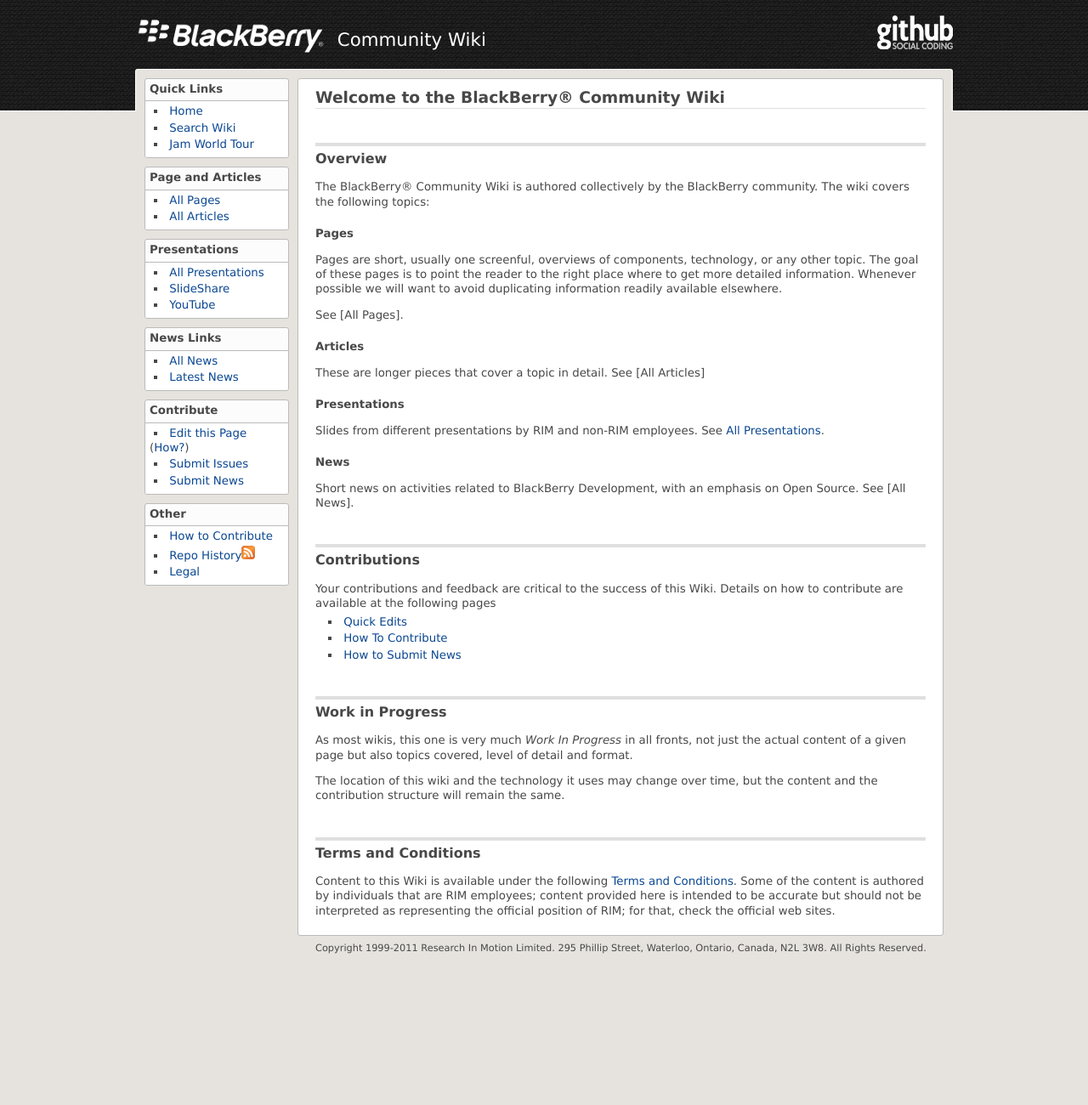
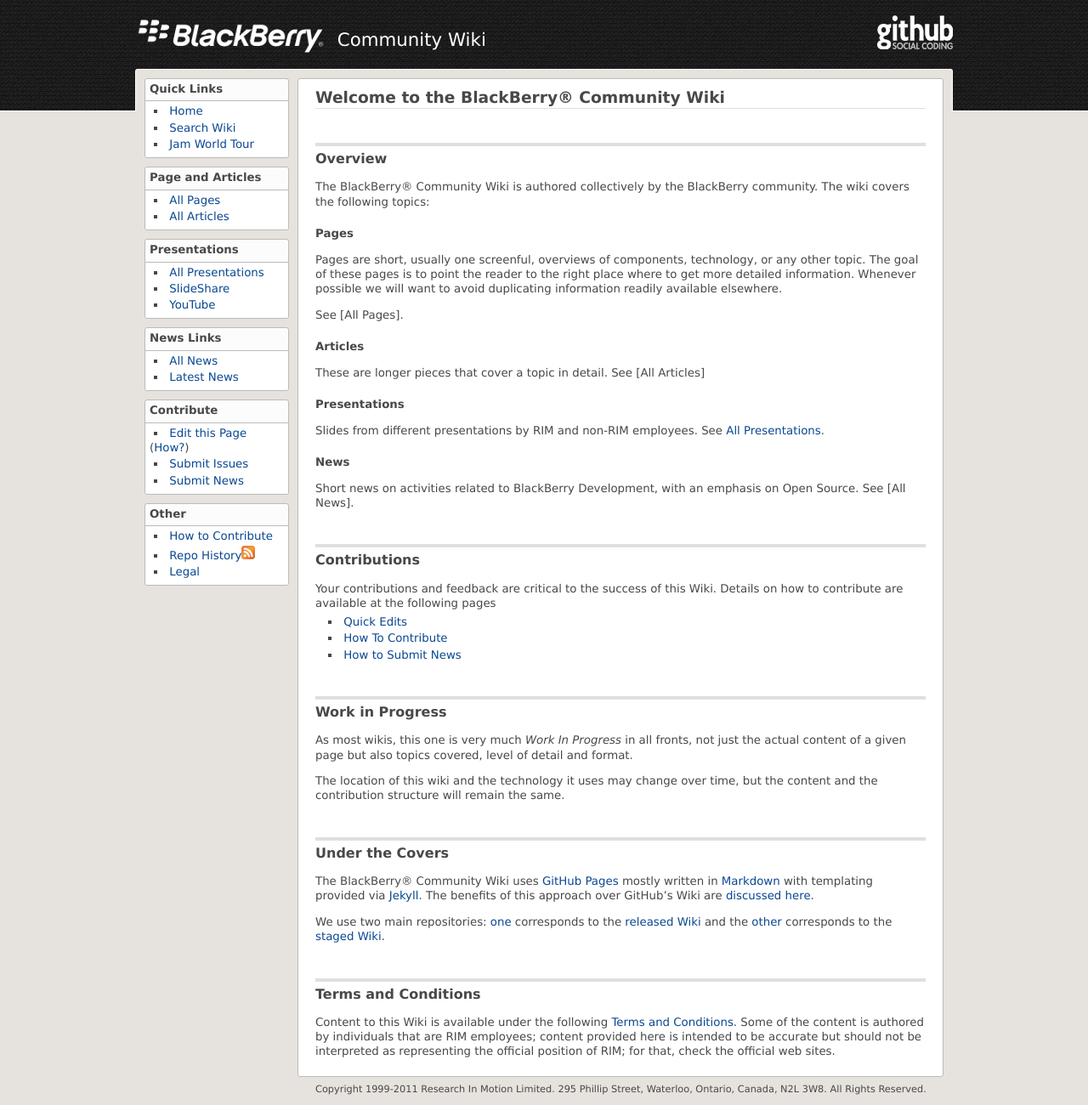
Before and after one commit to blackberry/Community, a Jekyll site: the page built from Community_Wiki.md, in a window 1280 px wide. Shown: the whole page at 85% size. Built offline with Jekyll 4.4.1, drawn with Linux system fonts in a browser that asks for light colours; before the commit the page ends 1134 px from its top, so only the background shows below that.

Commit message:
Added section on "under the covers"

```diff
--- a/Community_Wiki.md
+++ b/Community_Wiki.md
@@ -45,6 +45,18 @@
 The location of this wiki and the technology it uses may change over time, but the content and the contribution
 structure will remain the same.
 
+## Under the Covers
+
+The BlackBerry® Community Wiki uses [GitHub Pages](http://help.github.com/pages/)
+mostly written in [Markdown](http://daringfireball.net/projects/markdown/)
+with templating provided via [Jekyll](http://github.com/mojombo/jekyll/).
+The benefits of this approach over GitHub’s Wiki are [discussed here](http://supportforums.blackberry.com/t5/General-Open-Source-Topics/Community-Wiki-at-GitHub-Pages-or-Wiki/td-p/1466637).
+
+We use two main repositories: [one](http://github.com/blackberry/Community)
+corresponds to the [released Wiki](http://blackberry.github.com/Community)
+and the [other](http://github.com/blackberry-community/Community)
+corresponds to the [staged Wiki](http://blackberry-community.github.com/Community).
+
 ## Terms and Conditions
 
 Content to this Wiki is available under the following [Terms and Conditions](other/Legal.html).
```
